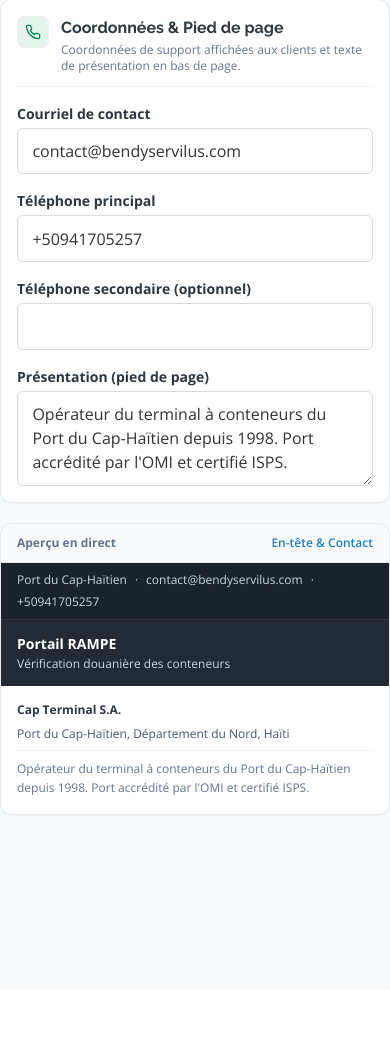
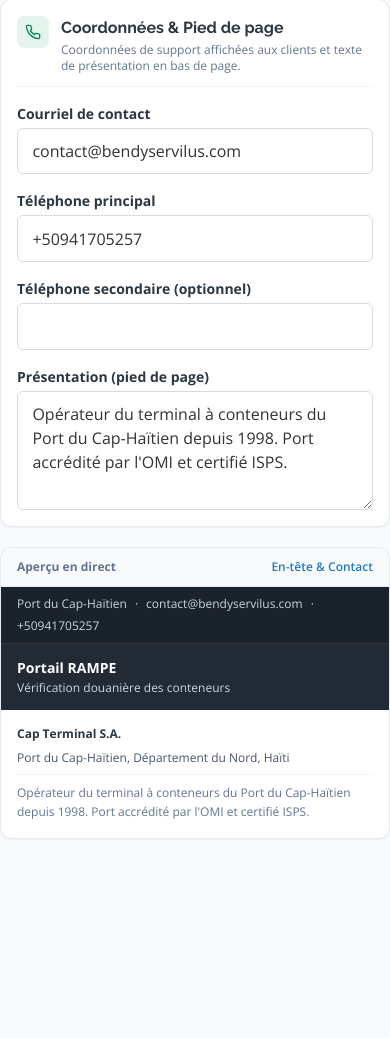
Before and after one commit to bendy2509/ctsa_portal_new, a Django app: page /admin/parametres-site/ in a window 390 px wide. Shown: the part 1087-2125 px from the top of the page. Before the commit the page ends 1903 px from the top, so only its background shows below. Run offline with Django 5.2, Linux system fonts and the light colour scheme; the visitor is signed in with stand-in values (Sample User, id 1); data comes from the database, SQL or seed files in the repository; data that the repository does not hold is empty.

Commit message:
Admin: hauteur par defaut des textarea et responsivite etendue sur parametres-site

```diff
--- a/static/css/ctsa.css
+++ b/static/css/ctsa.css
@@ -308,6 +308,12 @@ h1, h2, h3, h4, h5, h6 {
   transition: border-color 0.2s ease, box-shadow 0.2s ease;
 }
 
+textarea.form-control {
+  min-height: 6rem;
+  line-height: 1.5;
+  resize: vertical;
+}
+
 .form-control:hover {
   border-color: #b5b5b5;
 }
--- a/templates/portal/site_settings.html
+++ b/templates/portal/site_settings.html
@@ -5,7 +5,7 @@
 {% block portal_header_title %}Textes &amp; Coordonnées{% endblock %}
 
 {% block portal_content %}
-<div class="max-w-5xl mx-auto space-y-5 pb-6">
+<div class="max-w-6xl mx-auto space-y-5 pb-24 lg:pb-10">
   <!-- Barre supérieure -->
   <div class="flex flex-wrap items-center justify-between gap-3">
     <a href="{% url 'terminal:dashboard' %}"
@@ -65,7 +65,7 @@
 
     <!-- ONGLET 1 : Identité & Coordonnées -->
     <div id="panel-identity" role="tabpanel" class="grid grid-cols-1 lg:grid-cols-12 gap-5 items-start">
-      <div class="lg:col-span-8 space-y-5">
+      <div class="lg:col-span-7 min-w-0 space-y-5">
         <section class="bg-white rounded-xl border border-slate-200/80 shadow-xs p-4 sm:p-6 space-y-4">
           <div class="flex items-start gap-3 pb-3 border-b border-slate-100">
             <span class="w-8 h-8 rounded-lg bg-ctsa-blue/10 text-ctsa-blue flex items-center justify-center shrink-0">
@@ -142,7 +142,7 @@
       </div>
 
       <!-- Aperçu en direct : En-tête & Coordonnées -->
-      <aside class="lg:col-span-4 lg:sticky lg:top-20 space-y-3" aria-label="Aperçu en direct de l'en-tête">
+      <aside class="lg:col-span-5 min-w-0 lg:sticky lg:top-20 space-y-3" aria-label="Aperçu en direct de l'en-tête">
         <div class="bg-white rounded-xl border border-slate-200/80 shadow-xs overflow-hidden">
           <div class="px-4 py-2.5 bg-slate-50 border-b border-slate-200/80 flex items-center justify-between">
             <span class="text-[11px] font-heading font-bold uppercase tracking-wider text-slate-500">Aperçu en direct</span>
@@ -177,7 +177,7 @@
     <!-- ONGLET 2 : Accueil & Parcours -->
     <div id="panel-home" role="tabpanel" hidden class="space-y-5">
       <div class="grid grid-cols-1 lg:grid-cols-12 gap-5 items-start">
-        <div class="lg:col-span-8 space-y-5">
+        <div class="lg:col-span-7 min-w-0 space-y-5">
           <section class="bg-white rounded-xl border border-slate-200/80 shadow-xs p-4 sm:p-6 space-y-4">
             <div class="flex items-start gap-3 pb-3 border-b border-slate-100">
               <span class="w-8 h-8 rounded-lg bg-ctsa-blue/10 text-ctsa-blue flex items-center justify-center shrink-0">
@@ -207,7 +207,7 @@
         </div>
 
         <!-- Aperçu en direct : Hero -->
-        <aside class="lg:col-span-4 lg:sticky lg:top-20" aria-label="Aperçu en direct du hero">
+        <aside class="lg:col-span-5 min-w-0 lg:sticky lg:top-20" aria-label="Aperçu en direct du hero">
           <div class="bg-white rounded-xl border border-slate-200/80 shadow-xs overflow-hidden">
             <div class="px-4 py-2.5 bg-slate-50 border-b border-slate-200/80 flex items-center justify-between">
               <span class="text-[11px] font-heading font-bold uppercase tracking-wider text-slate-500">Aperçu en direct</span>
@@ -234,7 +234,7 @@
           <p class="text-xs text-slate-500 mt-0.5 mb-0">Les 3 cartes numérotées affichées sous la barre de recherche.</p>
         </div>
 
-        <div class="grid grid-cols-1 md:grid-cols-3 gap-4">
+        <div class="grid grid-cols-1 md:grid-cols-2 xl:grid-cols-3 gap-4">
           <div class="rounded-xl bg-slate-50/80 border border-slate-200/80 p-4 space-y-3">
             <div class="flex items-center gap-2">
               <span class="inline-flex items-center justify-center w-7 h-7 rounded-lg bg-slate-900 text-white font-heading font-extrabold text-xs">01</span>
@@ -321,7 +321,7 @@
         </div>
       </section>
 
-      <div class="grid grid-cols-1 lg:grid-cols-3 gap-4">
+      <div class="grid grid-cols-1 md:grid-cols-2 xl:grid-cols-3 gap-4">
         <!-- Confirmé -->
         <section class="bg-white rounded-xl border border-slate-200/80 border-t-4 border-t-emerald-600 shadow-xs p-4 sm:p-5 space-y-3.5">
           <div class="flex items-center justify-between gap-2 pb-2 border-b border-slate-100">
--- a/terminal/views.py
+++ b/terminal/views.py
@@ -1764,16 +1764,16 @@ class SiteSettingsForm(forms.ModelForm):
             'client_cta_subtitle',
         ]
         widgets = {
-            'footer_about': forms.Textarea(attrs={'rows': 3}),
-            'hero_subtitle': forms.Textarea(attrs={'rows': 3}),
-            'step1_text': forms.Textarea(attrs={'rows': 2}),
-            'step2_text': forms.Textarea(attrs={'rows': 2}),
-            'step3_text': forms.Textarea(attrs={'rows': 2}),
-            'status_guide_subtitle': forms.Textarea(attrs={'rows': 2}),
-            'confirmed_description': forms.Textarea(attrs={'rows': 2}),
-            'pending_description': forms.Textarea(attrs={'rows': 2}),
-            'unavailable_description': forms.Textarea(attrs={'rows': 2}),
-            'client_cta_subtitle': forms.Textarea(attrs={'rows': 2}),
+            'footer_about': forms.Textarea(attrs={'rows': 4}),
+            'hero_subtitle': forms.Textarea(attrs={'rows': 4}),
+            'step1_text': forms.Textarea(attrs={'rows': 3}),
+            'step2_text': forms.Textarea(attrs={'rows': 3}),
+            'step3_text': forms.Textarea(attrs={'rows': 3}),
+            'status_guide_subtitle': forms.Textarea(attrs={'rows': 3}),
+            'confirmed_description': forms.Textarea(attrs={'rows': 3}),
+            'pending_description': forms.Textarea(attrs={'rows': 3}),
+            'unavailable_description': forms.Textarea(attrs={'rows': 3}),
+            'client_cta_subtitle': forms.Textarea(attrs={'rows': 3}),
         }
 
     def __init__(self, *args, **kwargs):
```
Also changed, not shown: static/css/output.css.
